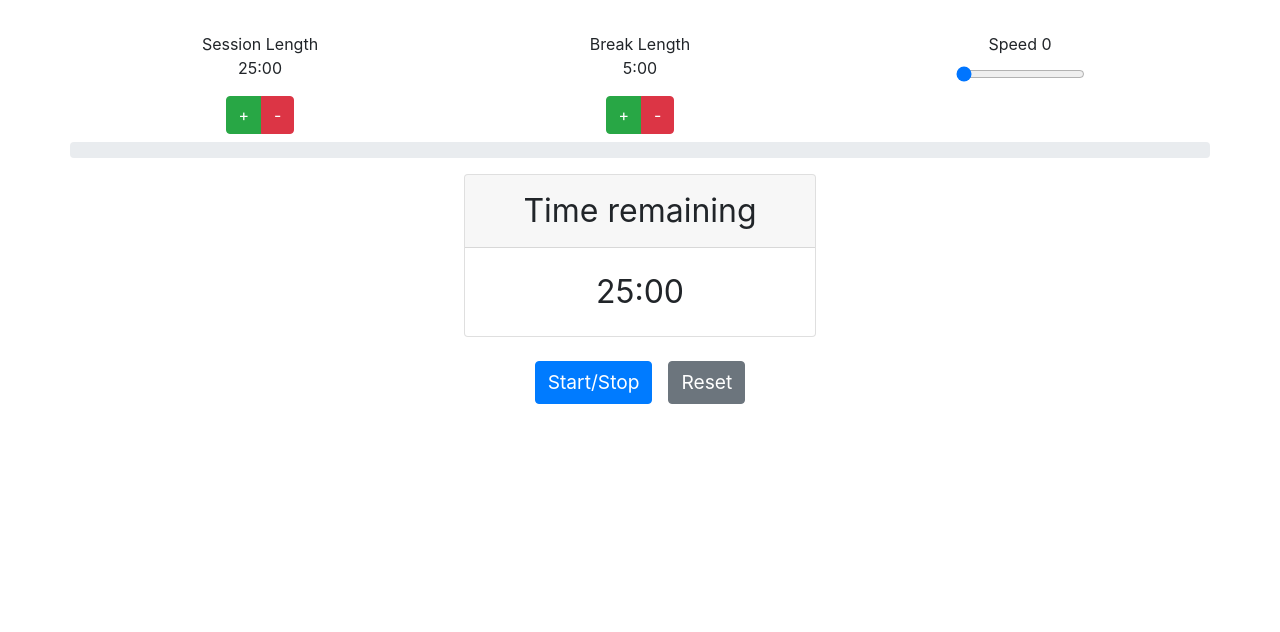
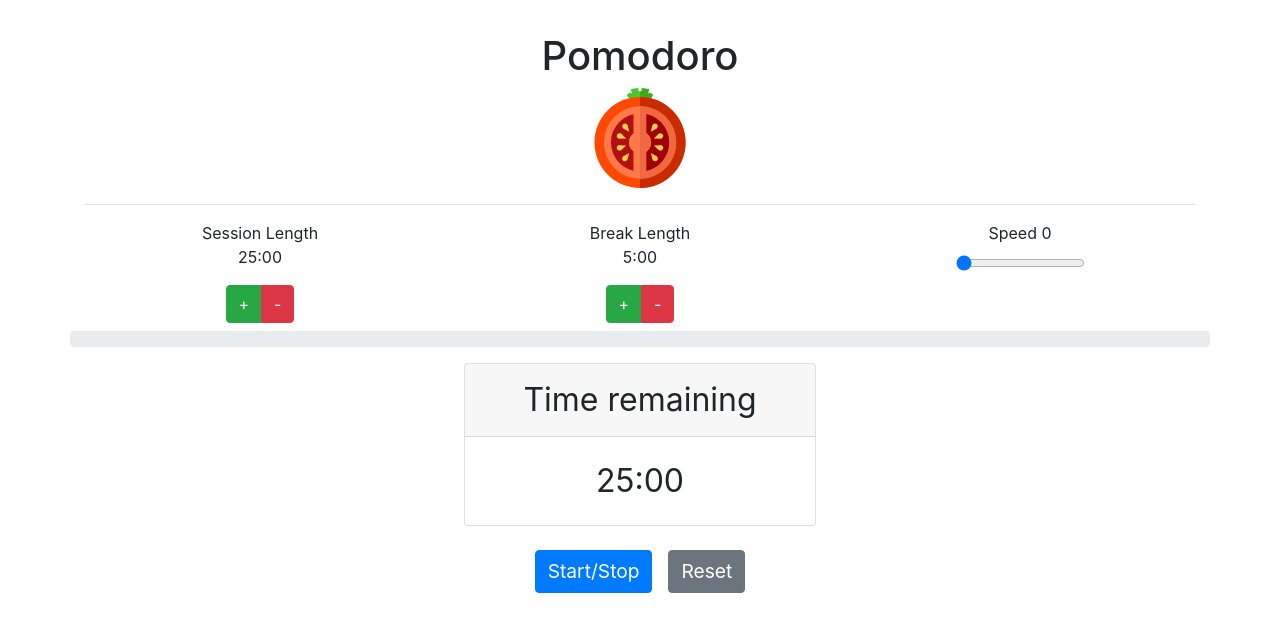
Before and after one commit to dan-vernon/pomodoro, a React (Create React App) app: page / in a window 1280 px wide. Shown: the top 632 px of the page. Built offline with nearby package versions, Linux system fonts and the light colour scheme.

Commit message:
h1 + logo

```diff
--- a/src/App.js
+++ b/src/App.js
@@ -1,6 +1,7 @@
 import React, { useEffect, useState, useRef } from 'react';
+import { ReactComponent as Logo } from './logo.svg';
+import { Col, Container, ProgressBar, Row } from 'react-bootstrap';
 import './App.css';
-import { Col, Container, ProgressBar, Row } from 'react-bootstrap';
 
 
 import Period from './components/period';
@@ -93,6 +94,9 @@ useInterval(() => {
 
   return(
     <Container >
+      <h1>Pomodoro</h1>
+      <Logo height='100px' width='100px'/>
+      <hr/ >
       <Row>
         <Col>
           <Period name="session" length={sessionLength} />
```
